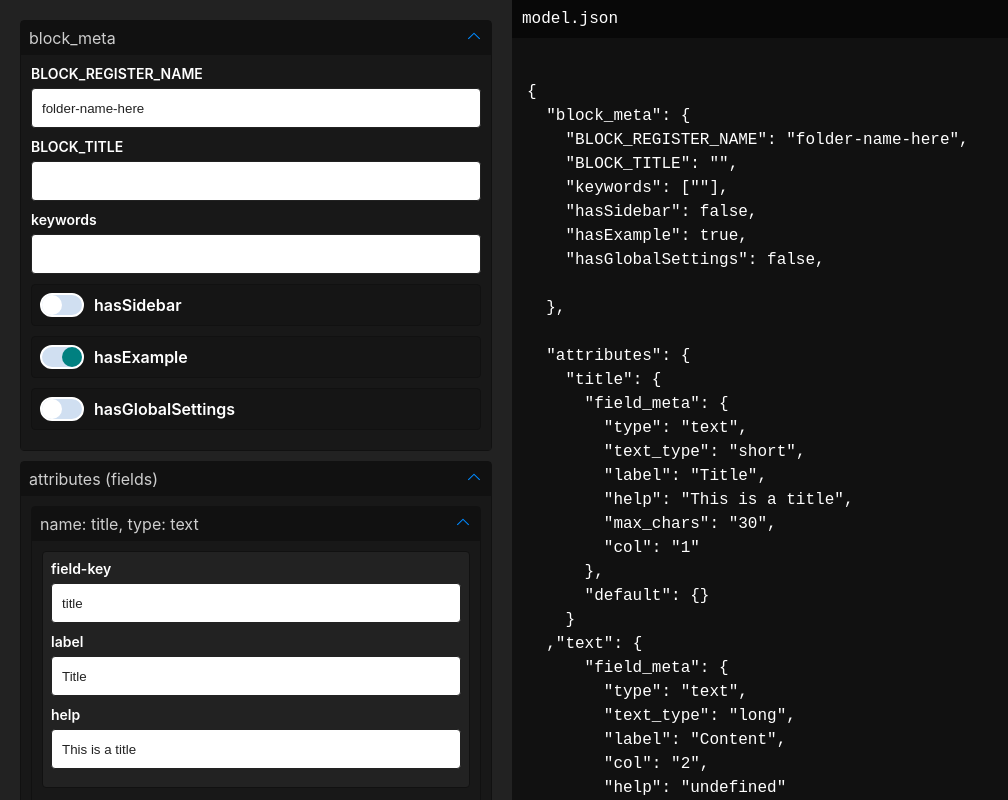
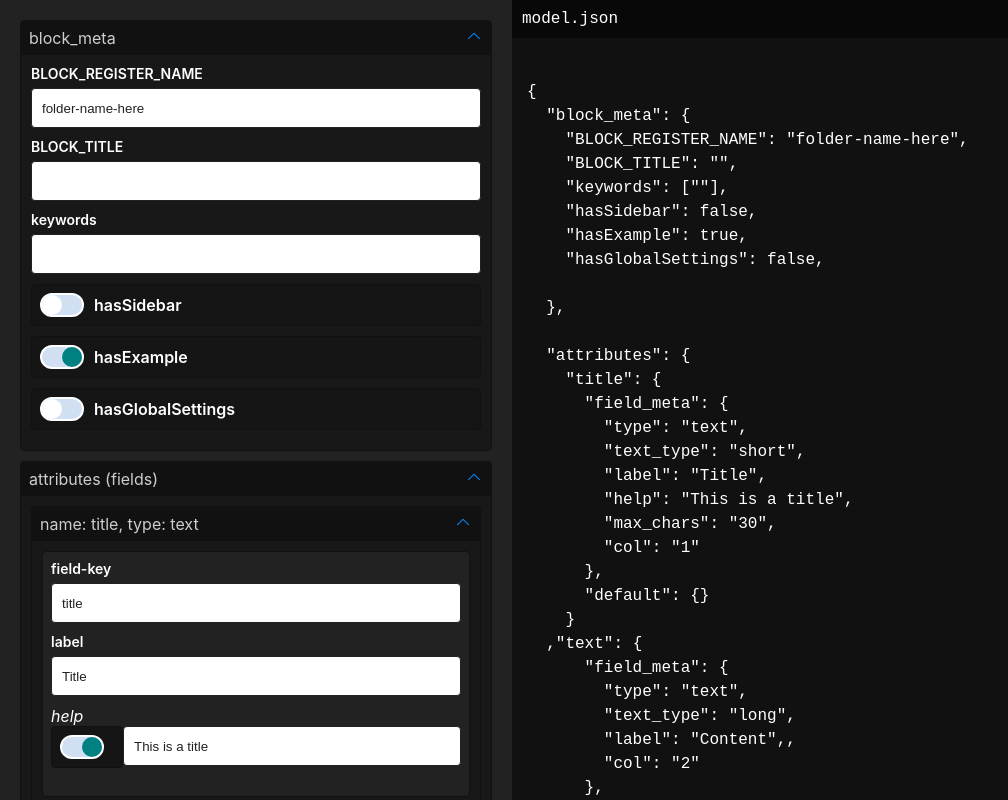
Before and after one commit to nikola-wd/theme-redone-schema-builder, a Svelte app: page / in a window 1280 px wide. Shown: the whole page, without its empty margins (0-1008 px from the left). Built offline with nearby package versions, Linux system fonts and the light colour scheme; a small style sheet from the web is missing.

Commit message:
8 files modified

```diff
--- a/src/components/AttrsFieldInput.svelte
+++ b/src/components/AttrsFieldInput.svelte
@@ -5,7 +5,7 @@
   import Input from './Input.svelte'
 
   export let id
-  export let label;
+  export let label = null;
   export let key;
   export let key1;
   export let key2;
--- a/src/components/BlockMetaCheckbox.svelte
+++ b/src/components/BlockMetaCheckbox.svelte
@@ -1,4 +1,4 @@
-<Checkbox {label} bind:checked={checked} />
+<Checkbox {label} bind:checked />
 
 <script>
   import { block_meta } from '../stores';
--- a/src/components/Checkbox.svelte
+++ b/src/components/Checkbox.svelte
@@ -3,9 +3,12 @@
     type="checkbox"
     class="checkbox"
     bind:checked
+    on:change
   />
   <span class="indicator"></span>
-  <span class="txt">{label}</span>
+  {#if label}
+    <span class="txt">{label}</span>
+  {/if}
 </label>
 
 <script>
@@ -16,7 +19,7 @@
 <style>
   label {
     position: relative;
-    display: flex;
+    display: var(--display, flex);
     align-items: center;
     margin-bottom: 10px;
     border: 1px solid #111;
--- a/src/components/Field.svelte
+++ b/src/components/Field.svelte
@@ -14,18 +14,32 @@
       key1="field_meta"
       key2="label"
     />
-    <AttrsFieldInput
-      id="{id}"
+    <TogglableControl
       label="help"
-      key="main_data"
-      key1="field_meta"
-      key2="help"
-    />
+      checked={$attributes[id].main_data.field_meta.help !== null}
+      on:change={e => {
+        if (!e.target.checked) {
+          // TOOD: Find a way to do this better
+          $attributes[id].main_data.field_meta.help = null
+        } else {
+          $attributes[id].main_data.field_meta.help = ''
+        }
+      }
+    }
+    >
+      <AttrsFieldInput
+        id="{id}"
+        key="main_data"
+        key1="field_meta"
+        key2="help"
+      />
+    </TogglableControl>
   </div>
 </Dropdown>
 
 
 <script>
+  import { attributes } from '../stores'
   import Dropdown from './Dropdown.svelte'
   import TogglableControl from './controls/TogglableControl.svelte'
   import AttrsFieldInput from './AttrsFieldInput.svelte'
--- a/src/components/Input.svelte
+++ b/src/components/Input.svelte
@@ -1,5 +1,7 @@
 <div>
-  <label>{label}</label>
+  {#if label}
+    <label>{label}</label>
+  {/if}
   <input
     type="text"
     bind:value
@@ -33,6 +35,7 @@
   }
 
   div {
+    width: 100%;
     margin-bottom: 10px;
   }
 </style>
--- a/src/components/Schema.svelte
+++ b/src/components/Schema.svelte
@@ -36,7 +36,10 @@ $: code = `
     ${Object.keys(fields).map(field_id => `"${fields[field_id].field_name}": {
       "field_meta": {
         ${Object.entries(fields[field_id].main_data.field_meta)
-          .map(([key, val], propIndex) => `${propIndex !== 0 ? '\n        ' : ''}"${key}": "${val}"`)}
+          .map(([key, val], propIndex) => {
+            if (val === null) return ''
+            return `${propIndex !== 0 ? '\n        ' : ''}"${key}": "${val}"`
+          })}
       },
       "default": {}
     }
--- a/src/components/controls/TogglableControl.svelte
+++ b/src/components/controls/TogglableControl.svelte
@@ -1,12 +1,47 @@
 <div>
-
+  <i>{label}<i>
+  <div class="wrap">
+    <Checkbox
+      bind:checked
+      --display="inline-flex"
+      on:change
+    />
+    {#if checked}
+      <slot />
+    {:else}
+      <div class="null" />
+    {/if}
+  </div>
 </div>
 
 <script>
   import Checkbox from '../Checkbox.svelte'
 
-
+  export let checked
+  export let label
 </script>
 
 
-<style></style>
+<style>
+  div {
+    margin-bottom: 10px;
+  }
+
+  i {
+    display: block;
+    margin-bottom: 6px;
+  }
+
+  .wrap {
+    display: flex;
+    width: 100%;
+  }
+
+  .null {
+    width: 100%;
+    height: 40px;
+    background: #cecece;
+    cursor: not-allowed;
+    border-radius: 4px;
+  }
+</style>
--- a/src/stores.js
+++ b/src/stores.js
@@ -36,6 +36,7 @@ export const attributes = writable({
         type: 'text',
         text_type: 'long',
         label: 'Content',
+        help: null,
         col: '2',
       },
       default: {
```
